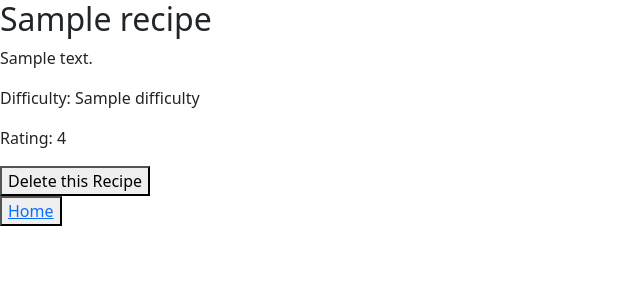
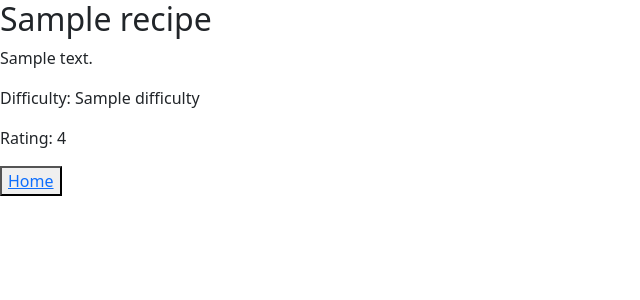
Before and after one commit to KoslowskyDW21/Senior-Project, a Flask app: template templates/recipe.html in a window 1280 px wide. Shown: the top 300 px of the page, without its empty margins (0-640 px from the left). Run offline with Flask 3, Linux system fonts and the light colour scheme; the template is opened without the code that fills it: most values are stand-ins (such as "Sample title", 1, 10 or a date in 2020); parts of the project's set-up code (start-up, migrations or seed data) failed here and were passed over.

Commit message:
add and delete are admin-locked now!

```diff
--- a/app.py
+++ b/app.py
@@ -345,7 +345,7 @@ def get_recipe_page(id):
     print("searching for recipe " + str(id))
     recipe = Recipe.query.filter_by(id=id).first()
     if recipe is not None:
-        return render_template("recipe.html", recipe=recipe)
+        return render_template("recipe.html", recipe=recipe, admin = current_user.is_admin)
     return "<h1>404: recipe not found</h1>", 404
 
 @app.get("/addrecipe/")
@@ -372,26 +372,22 @@ def post_addrecipe():
     flash('recipe added successfully')
     return render_template('home.html', current_user=current_user, recipes=Recipe.query.all())
 
-@app.get("/api/del/<int:recipe_id>/")
-def get_delete(recipe_id):
+#@app.get("/api/del/<int:recipe_id>/")
+#def get_delete(recipe_id):
     return jsonify ({
         "id": recipe_id,
         "isAdmin": current_user.is_admin
     })
 
-@app.get("/del/")
-def deleteHim():
+@app.get("/del/<int:rid>")
+def deleteHim(rid):
     if(current_user.is_admin):
-        return render_template('deleterecipe.html')
+        recipe = Recipe.query.filter(Recipe.id==rid).one()
+        db.session.delete(recipe)
+        db.session.commit()
+        flash('recipe deleted successfully')
+        return render_template('home.html', current_user=current_user, recipes=Recipe.query.all())
     return  "<h1>401: unauthorized access"
-
-@app.post("/del/")
-def delete_recipe():
-    recipe = Recipe.query.filter(Recipe.id==request.form.get("id")).one()
-    db.session.delete(recipe)
-    db.session.commit()
-    flash('recipe deleted successfully')
-    return render_template('home.html', current_user=current_user, recipes=Recipe.query.all())
 
 
 def fetch_recipes(api_url):
--- a/templates/profile.html
+++ b/templates/profile.html
@@ -17,5 +17,8 @@
     <p>Is Admin: {{user.is_admin}}</p>
 
     <button id="home-button"><a href="/">Home</button> <!--Make sure this is good practice, ADD BOOTSTRAP-->
+    {%if user.is_admin%}
+      <p><button id="add-button"><a href = "/addrecipe/">Add Recipe</button></p>
+    {%endif%}
 </body>
 </html>
--- a/templates/recipe.html
+++ b/templates/recipe.html
@@ -17,8 +17,10 @@
     <p>Rating: {{recipe.rating}}</p>
 
     <div id="delete-recipe">
-      <input id="recipeID" type="hidden" value="{{recipe.id}}">
-      <button id="delete-button">Delete this Recipe</button>
+      {%if admin%}
+        <p><input idd="recipeID" type="hidden" value="{{recipe.id}}"></p>
+        <p><button id="delete-button"><a href = "/del/{{recipe.id}}">Delete Recipe</button></p>
+      {%endif%}
     </div>
 
     <button id="home-button"><a href="/">Home</button> <!--Make sure this is good practice, ADD BOOTSTRAP-->
```
